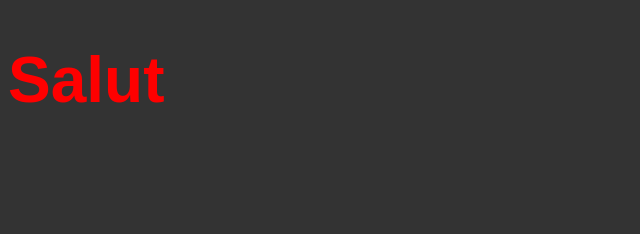
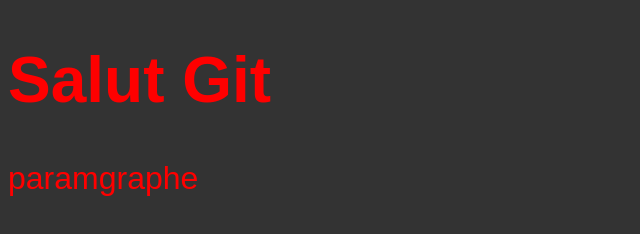
Before and after one commit to AnthonyNap/Git-Test, a plain HTML site: page index.html in a window 1280 px wide. Shown: the whole page, without its empty margins (0-640 px from the left). Drawn offline with Linux system fonts and the light colour scheme.

Commit message:
Update index.html Update script.js Update style.css

```diff
--- a/index.html
+++ b/index.html
@@ -7,7 +7,8 @@
     <title>Git-Test</title>
 </head>
 <body>
-    <h1>Salut</h1>
+    <h1>Salut Git</h1>
+    <p>paramgraphe</p>
 
     <script src="script.js"></script>
 </body>
```
Also changed, not shown: script.js (line endings or trailing spaces), style.css (line endings or trailing spaces).
